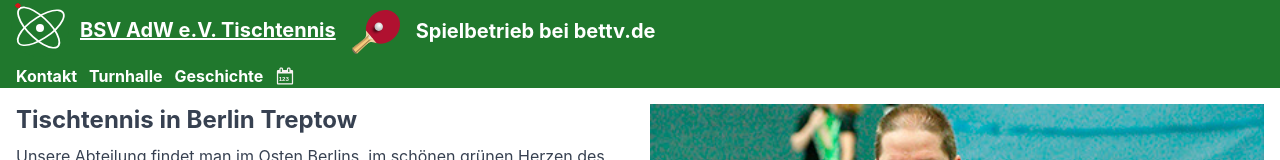
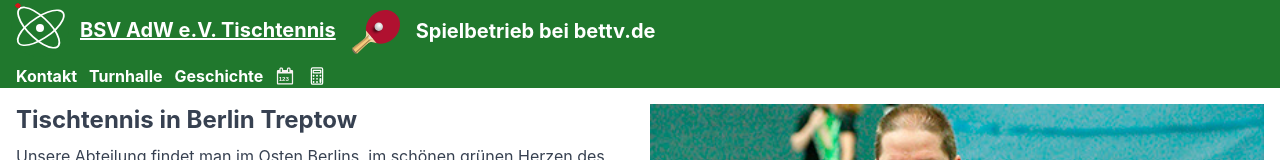
Before and after one commit to sbry/bsvadw.de, a Next.js app in the folder site/: page / in a window 1280 px wide. Shown: the top 160 px of the page. Built offline with nearby package versions, Linux system fonts and the light colour scheme.

Commit message:
added lpz link

```diff
--- a/site/components/header.js
+++ b/site/components/header.js
@@ -53,6 +53,14 @@ const Header = () => {
                     title={"Hallenkalender"}
                 > <img src="/images/icon/calendar.svg" className={"w-5 h-5 mt-0.5"}/>
                 </ActiveLink>
+
+                <ActiveLink
+                    key="LpzRechner"
+                    href="/lpz"
+                    title={"Lpz Rechner"}
+                > <img src="/images/icon/calculator.svg" className={"w-5 h-5 mt-0.5"}/>
+                </ActiveLink>
+
             </nav>
         </header>
     )
```
